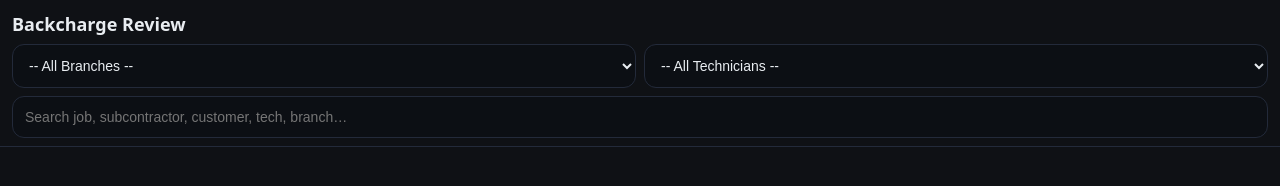
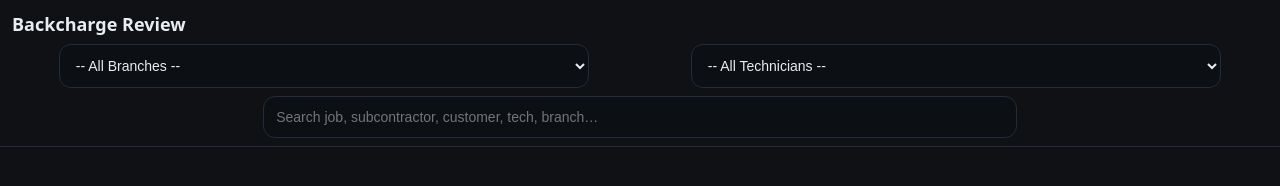
Before and after one commit to RichardMCGirt/backcharge, a plain HTML site: page index.html in a window 1280 px wide. Drawn offline with Linux system fonts and the light colour scheme; no server answers.

Commit message:
builder fixed

```diff
--- a/review.css
+++ b/review.css
@@ -29,9 +29,21 @@
     display:grid;grid-template-columns:1fr 1fr;gap:8px;margin-top:8px
   }
   .searchwrap{margin-top:8px}
+
   select, input[type="text"]{
-    width:100%;padding:12px 12px;border-radius:12px;border:1px solid var(--border);background:#0c0f14;color:var(--text);font-size:14px
+    padding:12px 12px;border-radius:12px;border:1px solid var(--border);background:#0c0f14;color:var(--text);font-size:14px
   }
+  select{
+width: 85%;
+ display: block;
+  margin: 0 auto; /* centers horizontally */
+  }
+input[type="text"] {
+  width: 60%;
+  display: block;
+  margin: 0 auto; /* centers horizontally */
+}
+
 
   /* Cards */
   #reviewContainer{display:grid;gap:12px;padding:12px 12px 96px} /* padding bottom for bottom bar */
```
